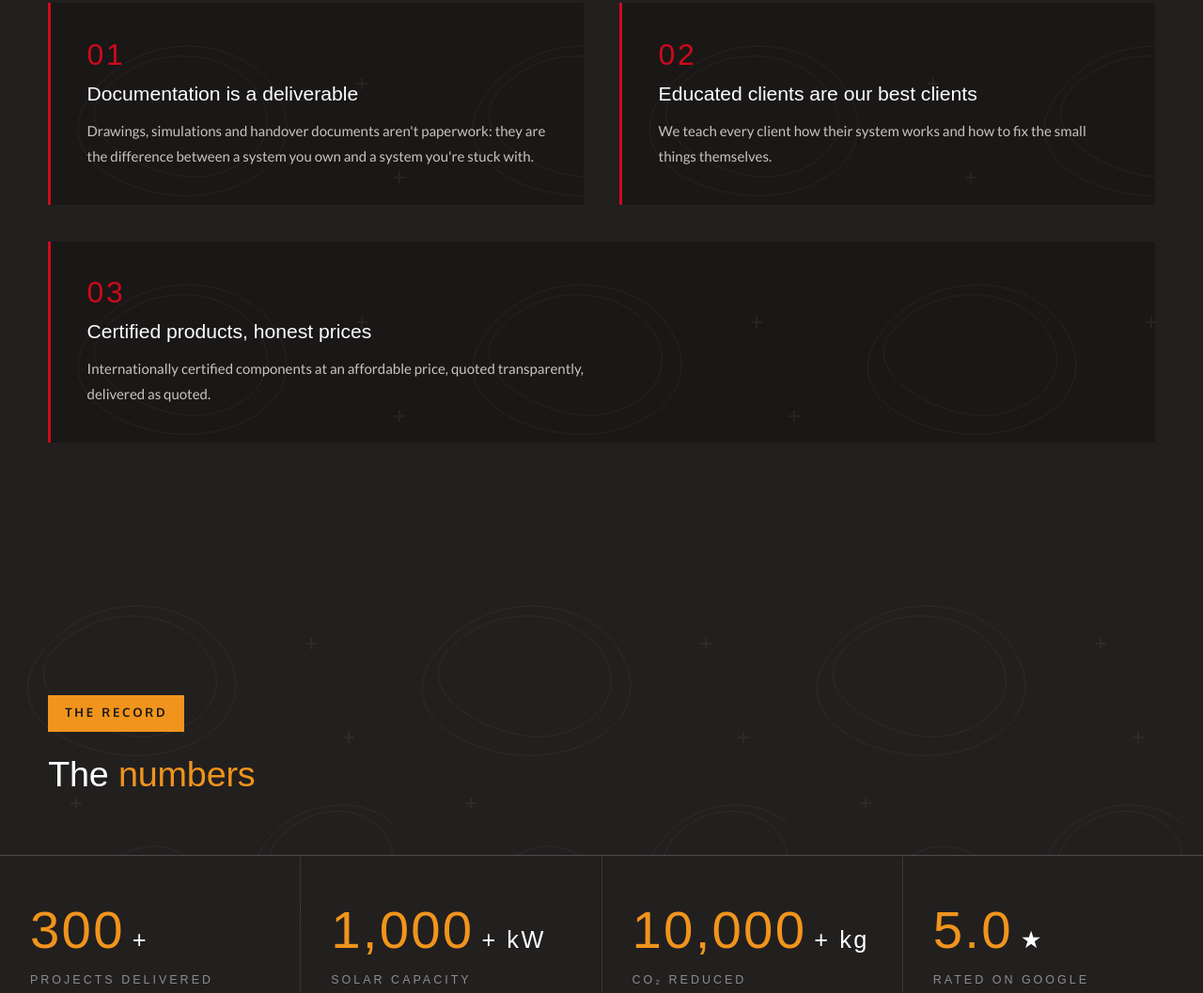
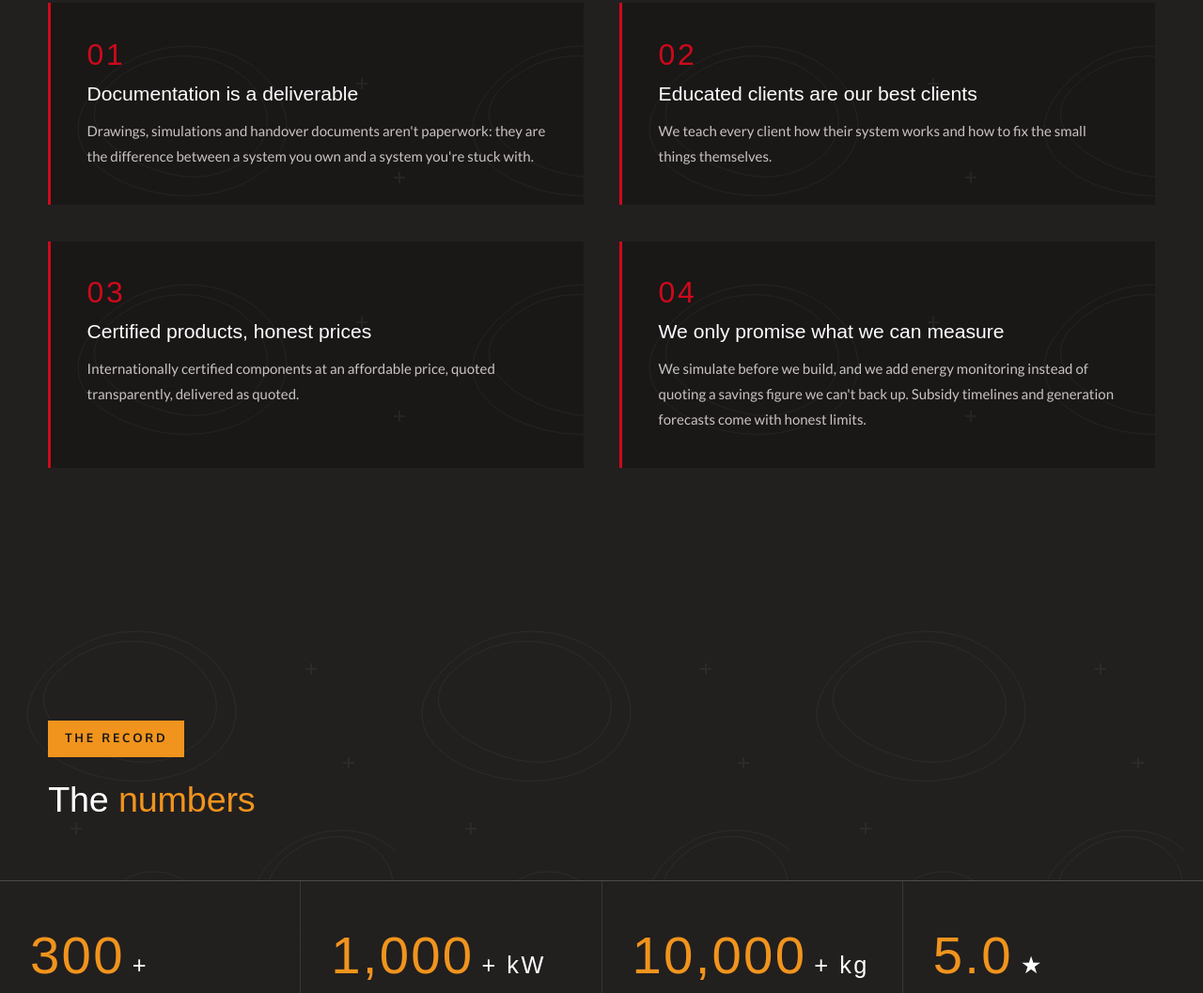
Before and after one commit to miroshopmiro-lang/augzet-engineers, a plain HTML site: page about.html in a window 1280 px wide. Shown: the part 3861-4918 px from the top of the page at 94% size. Drawn offline with Linux system fonts and the light colour scheme; a web font is replaced by a local one.

Commit message:
About: add 'We only promise what we can measure' card
Co-Authored-By: Claude Sonnet 5 <noreply@anthropic.com>

```diff
--- a/about.html
+++ b/about.html
@@ -236,6 +236,11 @@ addEventListener('load',function(){setTimeout(go,3500)})})();
         <h3>Certified products, honest prices</h3>
         <p>Internationally certified components at an affordable price, quoted transparently, delivered as quoted.</p>
       </div>
+      <div class="why-cell">
+        <span class="why-no">04</span>
+        <h3>We only promise what we can measure</h3>
+        <p>We simulate before we build, and we add energy monitoring instead of quoting a savings figure we can't back up. Subsidy timelines and generation forecasts come with honest limits.</p>
+      </div>
     </div>
   </div>
 </section>
```
